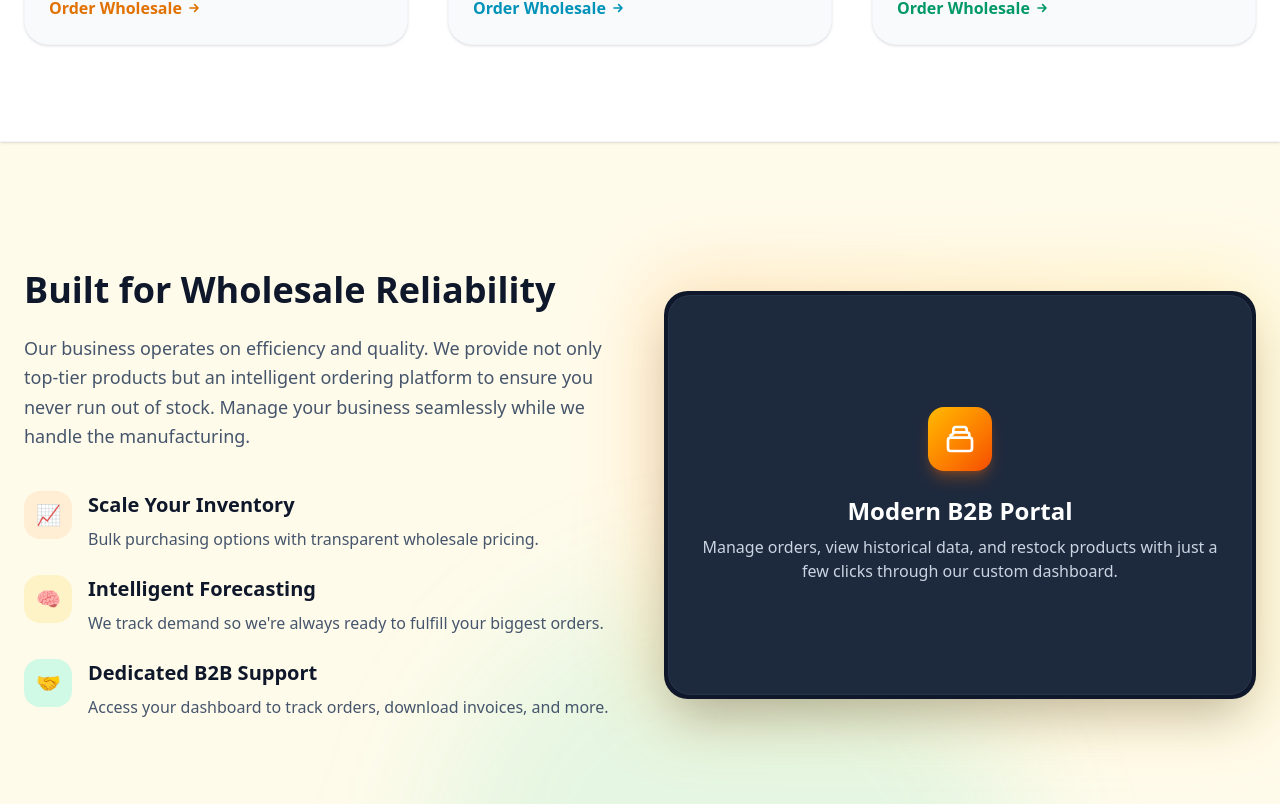
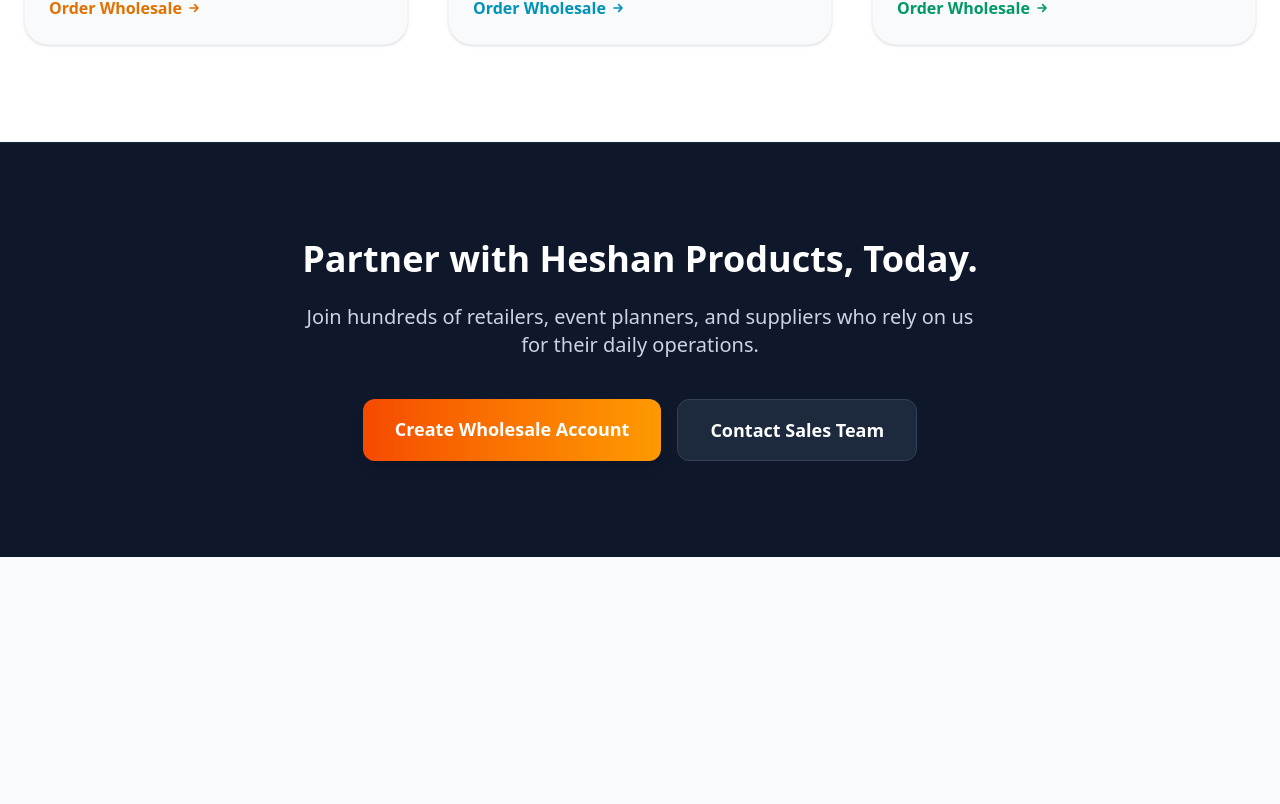
Before and after one commit to Shalinda12345/FinalYearProject, a Next.js app in the folder frontend/: page / in a window 1280 px wide. Shown: the part 1416-2220 px from the top of the page. After the commit the page ends 1973 px from the top, so only its background shows below. Built offline with nearby package versions, Linux system fonts and the light colour scheme; a web font is replaced by a local one.

Commit message:
added notifications

```diff
--- a/frontend/app/admin/add-products/page.tsx
+++ b/frontend/app/admin/add-products/page.tsx
@@ -1,6 +1,7 @@
 "use client";
 import { useState } from "react";
 import NavigationBar from "@/components/layout/NavigationBar";
+import { toast } from "sonner";
 
 export default function AddProductsPage() {
   const [form, setForm] = useState({
@@ -19,7 +20,11 @@
       body: JSON.stringify(form),
     });
     const data = await res.json();
-    alert(data.message || data.detail);
+    if (res.ok) {
+      toast.success(data.message || "Product added successfully");
+    } else {
+      toast.error(data.detail || "Failed to add product");
+    }
   };
 
   return (
--- a/frontend/app/admin/login/page.tsx
+++ b/frontend/app/admin/login/page.tsx
@@ -2,6 +2,7 @@
 import { useState } from "react";
 import { useRouter } from "next/navigation";
 import NavigationBar from "@/components/layout/NavigationBar";
+import { toast } from "sonner";
 
 const STORAGE_KEY = "session_token";
 
@@ -23,15 +24,15 @@
 
       if (res.ok) {
         localStorage.setItem(STORAGE_KEY, data.access_token);
-        alert("login successful");
+        toast.success("Admin login successful");
         localStorage.setItem("admin_user", data.admin_user);
         router.push("/admin/admin-dashboard");
       } else {
-        alert("Access Denied! " + (data.detail || "Invalid credentials"));
+        toast.error("Access Denied! " + (data.detail || "Invalid credentials"));
       }
     } catch (err: any) {
       console.error(err);
-      alert("Network Error: Could not reach the backend. " + err.message);
+      toast.error("Network Error: Could not reach the backend. " + err.message);
     }
   };
 
--- a/frontend/app/checkout/page.tsx
+++ b/frontend/app/checkout/page.tsx
@@ -2,6 +2,7 @@
 "use client";
 
 import { useState } from "react";
+import { toast } from "sonner";
 
 export default function Checkout() {
   const [loading, setLoading] = useState(false);
@@ -38,10 +39,10 @@
       const data = await response.json();
 
       if (response.ok) {
-        alert(`Order Placed! ID: ${data.order_id}`);
+        toast.success(`Order Placed! ID: ${data.order_id}`);
         // Clear cart here
       } else {
-        alert("Purchase failed");
+        toast.error("Purchase failed");
       }
     } catch (error) {
       console.error("Error:", error);
--- a/frontend/app/layout.tsx
+++ b/frontend/app/layout.tsx
@@ -1,6 +1,7 @@
 import type { Metadata } from "next";
 import { Playfair_Display, Manrope } from "next/font/google";
 import "./globals.css";
+import { Toaster } from "sonner";
 
 const display = Playfair_Display({
   variable: "--font-display",
@@ -29,6 +30,7 @@
         className={`${display.variable} ${body.variable} antialiased font-[var(--font-body)] bg-slate-50 text-slate-900`}
       >
         {children}
+        <Toaster richColors position="top-right" />
       </body>
     </html>
   );
--- a/frontend/app/login/page.tsx
+++ b/frontend/app/login/page.tsx
@@ -2,6 +2,7 @@
 import { useState } from "react";
 import { useRouter } from "next/navigation";
 import NavigationBar from "@/components/layout/NavigationBar";
+import { toast } from "sonner";
 
 const STORAGE_KEY = "session_token";
 
@@ -22,16 +23,16 @@
     try {
       if (res.ok) {
         localStorage.setItem(STORAGE_KEY, data.access_token);
-        alert("login successful");
+        toast.success("Login successful");
 
         localStorage.setItem("username", data.username);
         localStorage.setItem("user_id", data.id);
         router.push("/client-dashboard");
       } else {
-        alert(data.detail || "Login failed!");
+        toast.error(data.detail || "Login failed!");
       }
     } catch (error) {
-      alert("Connection error. Is the backend running?");
+      toast.error("Connection error. Is the backend running?");
     }
   };
 
--- a/frontend/app/page.tsx
+++ b/frontend/app/page.tsx
@@ -115,68 +115,6 @@
           </div>
         </section>
 
-        {/* Why Choose Us */}
-        <section className="relative z-10 mx-auto max-w-7xl px-6 py-24 sm:py-32">
-          <div className="grid gap-12 md:grid-cols-2 md:items-center">
-            <div>
-              <h2 className="text-3xl font-bold text-slate-900 sm:text-4xl font-[var(--font-display)]">
-                Built for Wholesale Reliability
-              </h2>
-              <p className="mt-6 text-lg text-slate-600 leading-relaxed font-medium">
-                Our business operates on efficiency and quality. We provide not only top-tier products but an intelligent ordering platform to ensure you never run out of stock. Manage your business seamlessly while we handle the manufacturing.
-              </p>
-
-              <div className="mt-10 space-y-6">
-                {[
-                  {
-                    title: "Scale Your Inventory",
-                    desc: "Bulk purchasing options with transparent wholesale pricing.",
-                    color: "bg-orange-100 text-orange-600",
-                    icon: "📈"
-                  },
-                  {
-                    title: "Intelligent Forecasting",
-                    desc: "We track demand so we're always ready to fulfill your biggest orders.",
-                    color: "bg-amber-100 text-amber-600",
-                    icon: "🧠"
-                  },
-                  {
-                    title: "Dedicated B2B Support",
-                    desc: "Access your dashboard to track orders, download invoices, and more.",
-                    color: "bg-emerald-100 text-emerald-600",
-                    icon: "🤝"
-                  },
-                ].map((feature, i) => (
-                  <div key={i} className="flex items-start gap-4">
-                    <div className={`flex h-12 w-12 shrink-0 items-center justify-center rounded-2xl ${feature.color} text-xl`}>
-                      {feature.icon}
-                    </div>
-                    <div>
-                      <h3 className="text-xl font-bold text-slate-900">{feature.title}</h3>
-                      <p className="mt-2 text-slate-600">{feature.desc}</p>
-                    </div>
-                  </div>
-                ))}
-              </div>
-            </div>
-
-            <div className="relative mt-8 md:mt-0">
-              <div className="absolute -inset-4 rounded-3xl bg-gradient-to-r from-orange-400 to-amber-300 opacity-20 blur-2xl"></div>
-              <div className="relative rounded-3xl bg-slate-900 overflow-hidden shadow-2xl p-1">
-                 <div className="w-full bg-slate-800 rounded-[22px] min-h-[400px] flex items-center justify-center flex-col p-8 text-center text-white border border-slate-700/50">
-                    <div className="w-16 h-16 bg-gradient-to-br from-amber-400 to-orange-600 rounded-2xl flex items-center justify-center mb-6 shadow-lg shadow-orange-500/30">
-                      <svg className="w-8 h-8 text-white" fill="none" viewBox="0 0 24 24" stroke="currentColor" strokeWidth={2}>
-                        <path strokeLinecap="round" strokeLinejoin="round" d="M19 11H5m14 0a2 2 0 012 2v6a2 2 0 01-2 2H5a2 2 0 01-2-2v-6a2 2 0 012-2m14 0V9a2 2 0 00-2-2M5 11V9a2 2 0 002-2m0 0V5a2 2 0 012-2h6a2 2 0 012 2v2M7 7h10" />
-                      </svg>
-                    </div>
-                    <h3 className="text-2xl font-bold mb-2">Modern B2B Portal</h3>
-                    <p className="text-slate-300">Manage orders, view historical data, and restock products with just a few clicks through our custom dashboard.</p>
-                 </div>
-              </div>
-            </div>
-          </div>
-        </section>
-
         {/* CTA */}
         <section className="relative z-10 bg-slate-900 py-24 text-center border-t border-slate-800">
            <div className="mx-auto max-w-4xl px-6">
--- a/frontend/app/products/page.tsx
+++ b/frontend/app/products/page.tsx
@@ -2,6 +2,7 @@
 import { useEffect, useState } from "react";
 import { useRouter } from "next/navigation";
 import NavigationBar from "@/components/layout/NavigationBar";
+import { toast } from "sonner";
 
 // Define what a Product looks like in TypeScript
 interface Product {
@@ -60,7 +61,7 @@
     const token = localStorage.getItem("session_token");
 
     if (!storedUserId || !token) {
-      alert("User not logged in!");
+      toast.error("User not logged in!");
       return;
     }
 
@@ -81,14 +82,14 @@
       });
 
       if (res.ok) {
-        alert("Product added to cart!");
+        toast.success("Product added to cart!");
       } else {
         const err = await res.json();
-        alert("Failed to add to cart: " + (err.detail || "Unauthorized"));
+        toast.error("Failed to add to cart: " + (err.detail || "Unauthorized"));
       }
     } catch (error) {
       console.error("Cart error:", error);
-      alert("Error adding to cart");
+      toast.error("Error adding to cart");
     }
   };
 
--- a/frontend/app/register/page.tsx
+++ b/frontend/app/register/page.tsx
@@ -1,6 +1,7 @@
 "use client";
 import { useState } from "react";
 import NavigationBar from "@/components/layout/NavigationBar";
+import { toast } from "sonner";
 
 export default function Register() {
   const [form, setForm] = useState({ username: "", email: "", password: "" });
@@ -13,7 +14,11 @@
       body: JSON.stringify(form),
     });
     const data = await res.json();
-    alert(data.message || data.detail);
+    if (res.ok) {
+      toast.success(data.message || "Registration successful");
+    } else {
+      toast.error(data.detail || "Registration failed");
+    }
   };
 
   return (
--- a/frontend/package.json
+++ b/frontend/package.json
@@ -14,7 +14,8 @@
     "next": "16.1.6",
     "react": "19.2.3",
     "react-chartjs-2": "^5.3.1",
-    "react-dom": "19.2.3"
+    "react-dom": "19.2.3",
+    "sonner": "^2.0.7"
   },
   "devDependencies": {
     "@tailwindcss/postcss": "^4",
```
Also changed, not shown: frontend/app/admin/users/page.tsx (+6 -3 lines), frontend/app/cart/page.tsx (+7 -6 lines), 1 other file (tests, documents, lock files or other folders).
